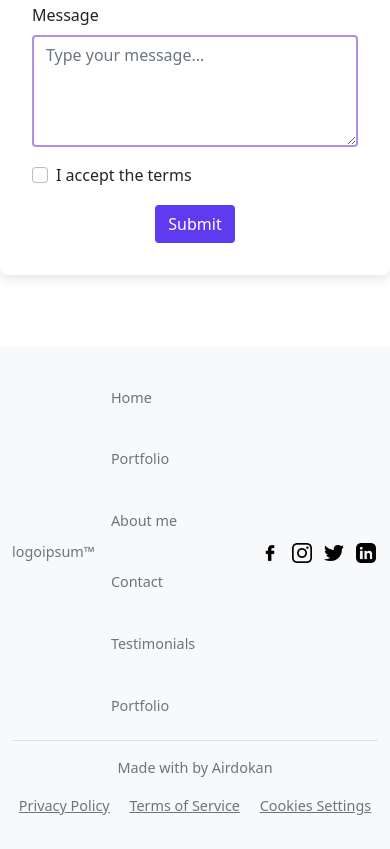
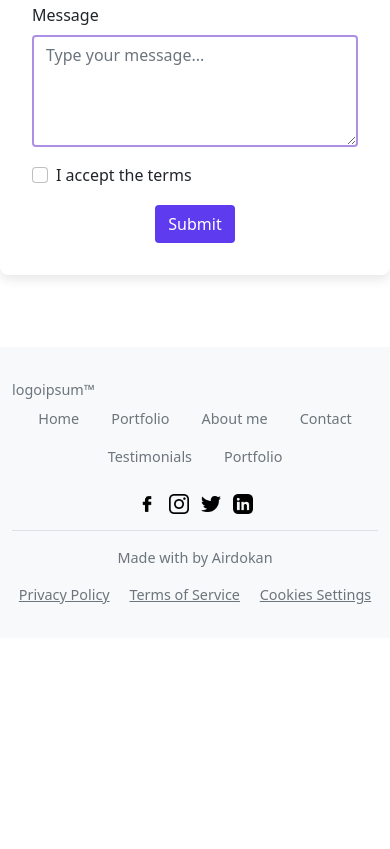
Before and after one commit to al-saad10/contactForn, a plain HTML site: page index.html in a window 390 px wide. Shown: the part 659-1508 px from the top of the page. After the commit the page ends 1297 px from the top, so only its background shows below. Drawn offline with nearby package versions, Linux system fonts and the light colour scheme.

Commit message:
responsive footer

```diff
--- a/index.html
+++ b/index.html
@@ -67,16 +67,93 @@
 
 
   <!-- footer -->
-  <footer class="footer text-center">
+
+<footer class="footer text-center">
+    <div class="container">
+        <div class="row align-items-center">
+            <!-- Logo -->
+            <div class="col-md-4 order-1 order-md-1 footer-logo">
+                <span class="logo">logoipsum™</span>
+            </div>
+
+            <!-- Navigation Links -->
+            <div class="col-md-4 order-2 order-md-2 footer-nav">
+                <ul class="nav justify-content-center">
+                    <li class="nav-item"><a href="#" class="nav-link">Home</a></li>
+                    <li class="nav-item"><a href="#" class="nav-link">Portfolio</a></li>
+                    <li class="nav-item"><a href="#" class="nav-link">About me</a></li>
+                    <li class="nav-item"><a href="#" class="nav-link">Contact</a></li>
+                    <li class="nav-item"><a href="#" class="nav-link">Testimonials</a></li>
+                    <li class="nav-item"><a href="#" class="nav-link">Portfolio</a></li>
+                </ul>
+            </div>
+
+            <!-- Social Icons -->
+            <div class="col-md-4 order-3 order-md-3 social-icons">
+                <a href="#"><img src="./assets/icons'/fb.png" alt="Facebook" class="icon"></a>
+                <a href="#"><img src="./assets/icons'/insta.png" alt="Instagram" class="icon"></a>
+                <a href="#"><img src="./assets/icons'/twitter.png" alt="Twitter" class="icon"></a>
+                <a href="#"><img src="./assets/icons'/linkedin.png" alt="LinkedIn" class="icon"></a>
+            </div>
+        </div>
+
+        <div class="line"></div>
+
+        <div class="row">
+            <div class="col-md-6 text-center text-md-start">
+                <p>Made with <i class="fas fa-heart text-danger"></i> by Airdokan</p>
+            </div>
+            <div class="col-md-6 text-center text-md-end">
+                <a href="#" class="text-muted me-3">Privacy Policy</a>
+                <a href="#" class="text-muted me-3">Terms of Service</a>
+                <a href="#" class="text-muted">Cookies Settings</a>
+            </div>
+        </div>
+    </div>
+</footer>
+
+
+
+
+    <script src="https://cdn.jsdelivr.net/npm/bootstrap@5.0.2/dist/js/bootstrap.bundle.min.js" integrity="sha384-MrcW6ZMFYlzcLA8Nl+NtUVF0sA7MsXsP1UyJoMp4YLEuNSfAP+JcXn/tWtIaxVXM" crossorigin="anonymous"></script>
+    <script src="./script.js"></script>
+</body>
+</html>
+
+
+
+
+
+
+
+
+
+
+
+
+
+
+
+
+
+
+
+
+
+
+
+
+
+<!-- <footer class="footer text-center">
     <div class="container">
         <div class="row align-items-center">
             <div class="col d-flex justify-content-between align-items-center">
-                <!-- Logo -->
+                <!-- Logo --
                 <div class="footer-logo">
                     <span class="logo">logoipsum™</span>
                 </div>
 
-                <!-- Navigation Links -->
+                <!-- Navigation Links --
                 <ul class="nav footer-nav">
                     <li class="nav-item"><a href="#" class="nav-link">Home</a></li>
                     <li class="nav-item"><a href="#" class="nav-link">Portfolio</a></li>
@@ -86,7 +163,7 @@
                     <li class="nav-item"><a href="#" class="nav-link">Portfolio</a></li>
                 </ul>
 
-                <!-- Social Icons -->
+                <!-- Social Icons --
                 <div class="social-icons">
                     <a href="#"><img src="./assets/icons'/fb.png" alt="Facebook" class="icon"></a>
                     <a href="#"><img src="./assets/icons'/insta.png" alt="Instagram" class="icon"></a>
@@ -109,11 +186,4 @@
             </div>
         </div>
     </div>
-</footer>
-
-
-
-    <script src="https://cdn.jsdelivr.net/npm/bootstrap@5.0.2/dist/js/bootstrap.bundle.min.js" integrity="sha384-MrcW6ZMFYlzcLA8Nl+NtUVF0sA7MsXsP1UyJoMp4YLEuNSfAP+JcXn/tWtIaxVXM" crossorigin="anonymous"></script>
-    <script src="./script.js"></script>
-</body>
-</html>
+</footer> -->
--- a/styles.css
+++ b/styles.css
@@ -110,3 +110,21 @@ body {
 .social-icons .icon:hover {
     transform: scale(1.1);
 }
+
+@media (max-width: 768px) {
+    .footer .social-icons {
+        justify-content: center; /* Center-aligns the icons */
+        margin-top: 1rem; /* Adds some spacing from other elements if needed */
+    }
+
+    .footer .footer-nav {
+        justify-content: center; /* Centers navigation links for consistency */
+        flex-wrap: wrap; /* Wraps items to fit smaller screens */
+        gap: 1rem; /* Adjust spacing for mobile */
+    }
+
+    .footer .col {
+        flex-direction: column;
+        text-align: center;
+    }
+}
```
